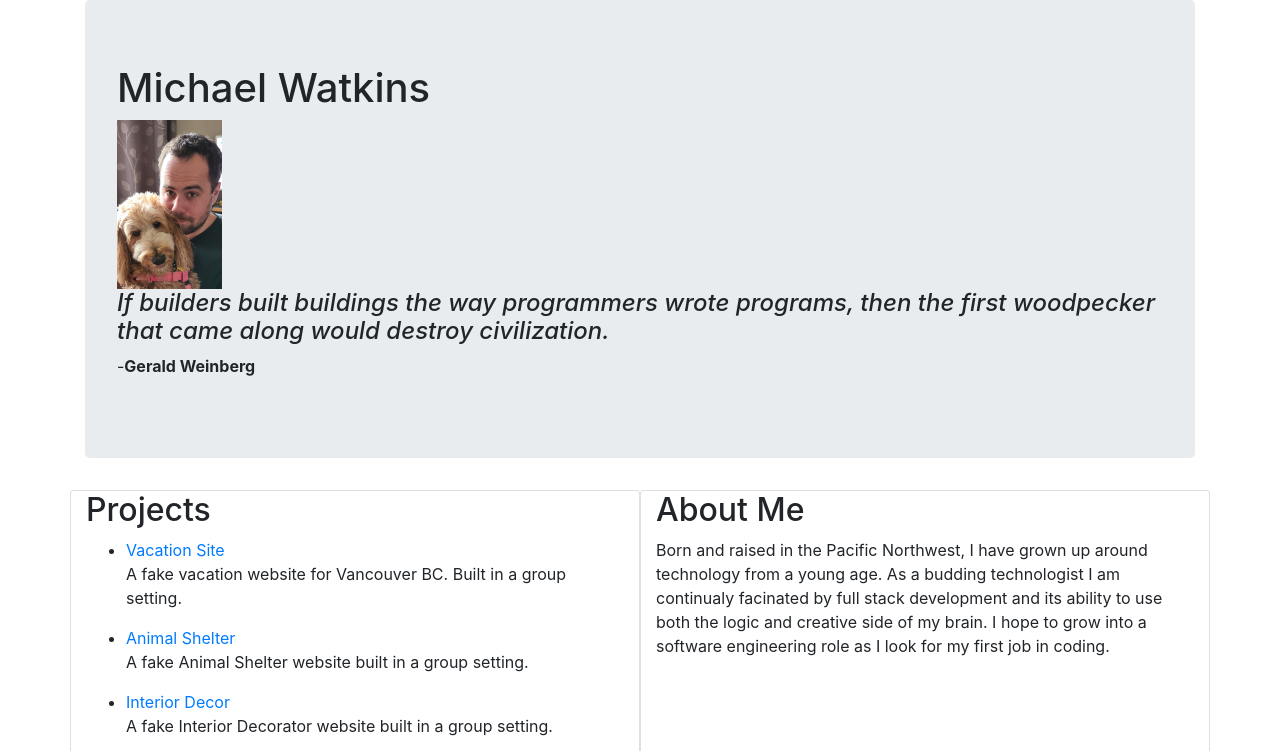
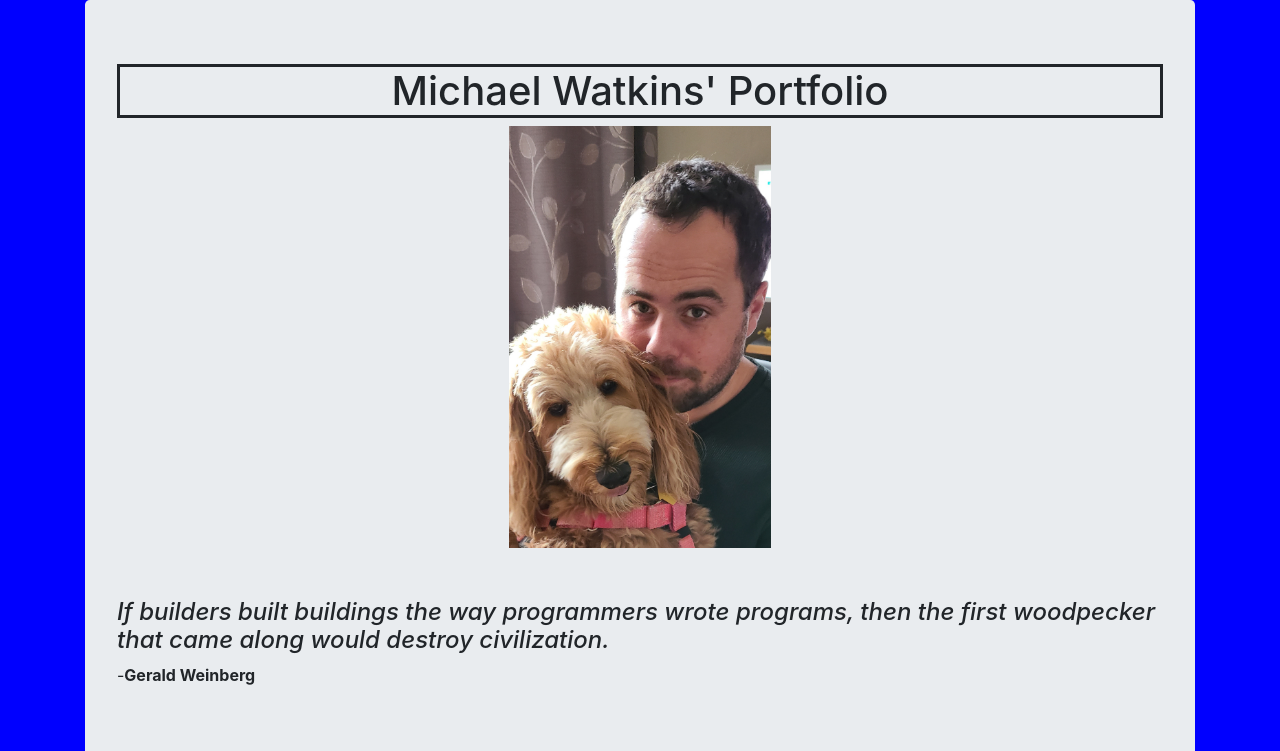
Before and after one commit to MichaelHWatkins/Portfolio, a plain HTML site: page index.html in a window 1280 px wide. Shown: the top 751 px of the page. Drawn offline with Linux system fonts and the light colour scheme.

Commit message:
adds jumbotron styling

```diff
--- a/css/styles.css
+++ b/css/styles.css
@@ -1,4 +1,19 @@
+body {
+  background-color: blue;
+}
 img {
   height: auto;
-  width: 10%;
+  width: 25%;
+  display: block;
+  margin-left: auto;
+  margin-right: auto;
 }
+
+#nameplate {
+  border-style: solid;
+  text-align: center;
+}
+
+#quote {
+  padding-top: 50px;
+}
--- a/index.html
+++ b/index.html
@@ -12,9 +12,9 @@
 
   <div class="container">
     <div class="jumbotron">
-      <h1>Michael Watkins</h1>
+      <h1 id="nameplate">Michael Watkins' Portfolio</h1>
       <img src="imgs/meandannie.jpg" alt="Picture of me and Annie">
-      <h4><em>If builders built buildings the way programmers wrote programs, then the first woodpecker that came along would destroy civilization.</em></h2>
+      <h4 id="quote"><em>If builders built buildings the way programmers wrote programs, then the first woodpecker that came along would destroy civilization.</em></h2>
       <p>-<strong>Gerald Weinberg</strong></p>
     </div>
 
@@ -83,8 +83,6 @@
         </ol>
       </div>
     </div>
-
-
   </div>
 </body>
 </html>
```
